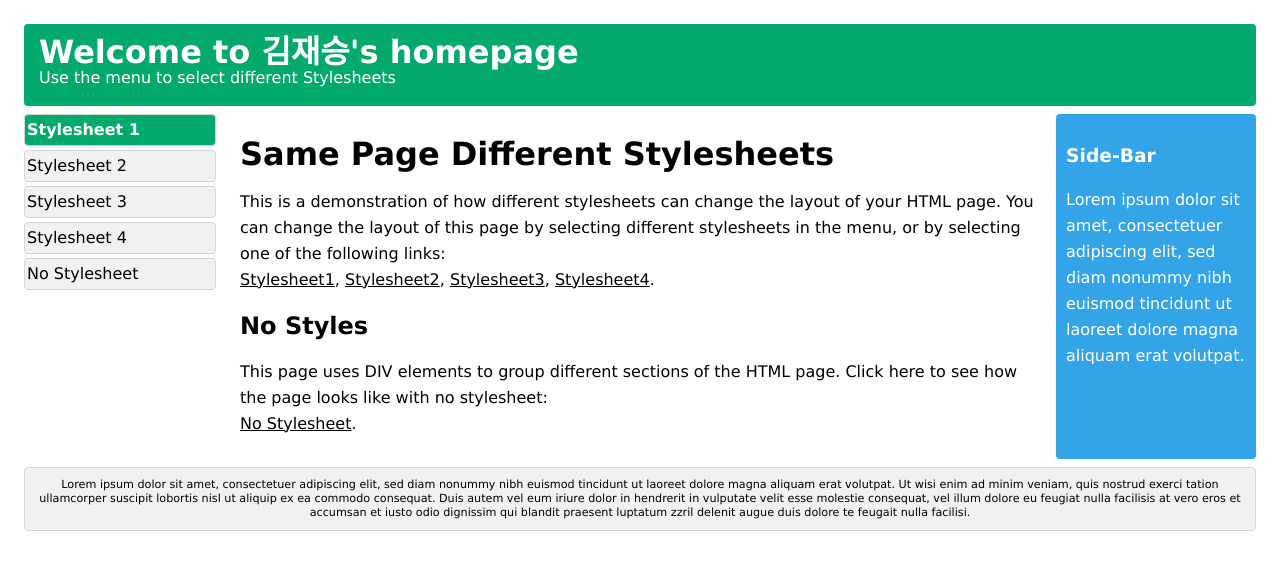
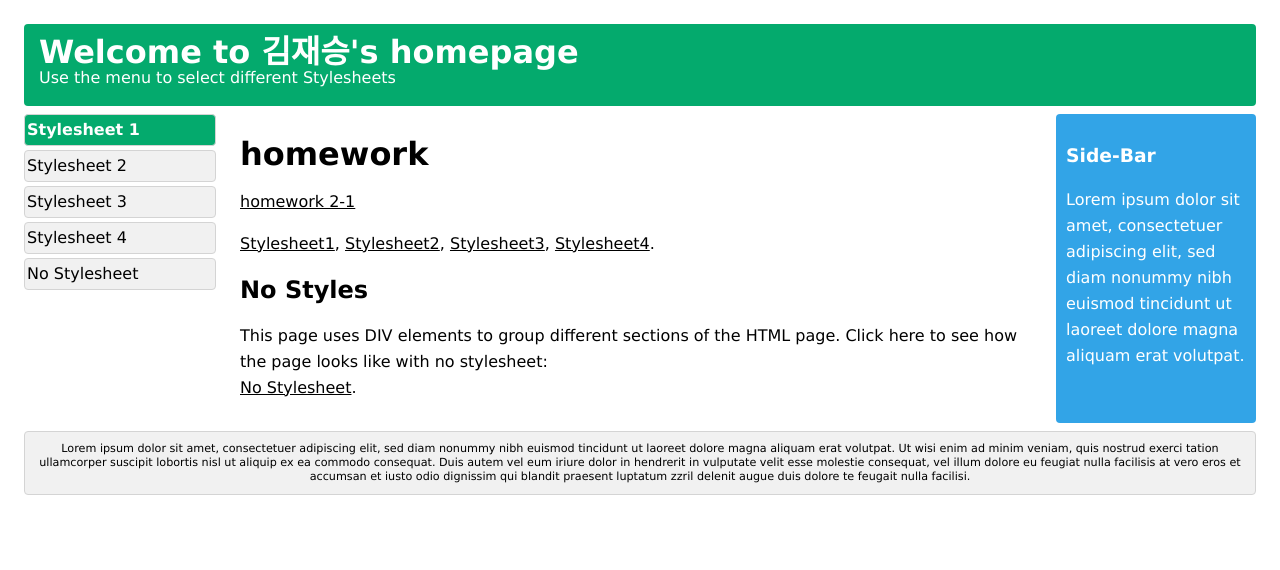
Before and after one commit to shyboiiSeung/shyboiiSeung.github.io, a plain HTML site: page index.html in a window 1280 px wide. Drawn offline with Linux system fonts and the light colour scheme.

Commit message:
index.html

```diff
--- a/index.html
+++ b/index.html
@@ -379,8 +379,8 @@ a:hover {
      </ul>
     </div>
     <div id="main">
-      <h1>Same Page Different Stylesheets</h1>
-      <p>This is a demonstration of how different stylesheets can change the layout of your HTML page. You can change the layout of this page by selecting different stylesheets in the menu, or by selecting one of the following links:<br>
+     <h1>homework</h1>
+      <p><a href='homework 2-1.html'>homework 2-1</a></p>
       <a href="#" onclick="reStyle(0);return false">Stylesheet1</a>,
       <a href="#" onclick="reStyle(1);return false">Stylesheet2</a>,
       <a href="#" onclick="reStyle(2);return false">Stylesheet3</a>,
```
